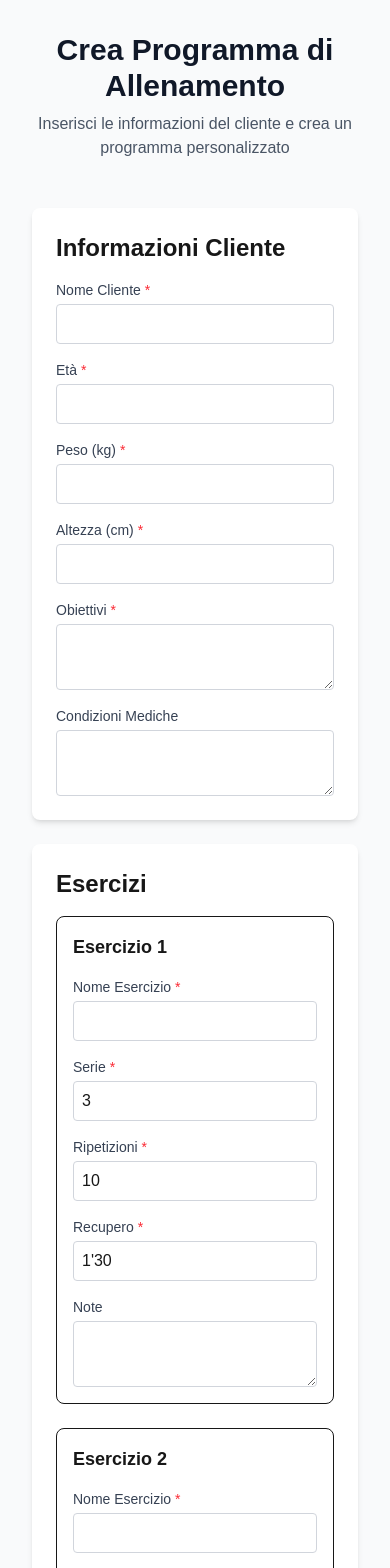
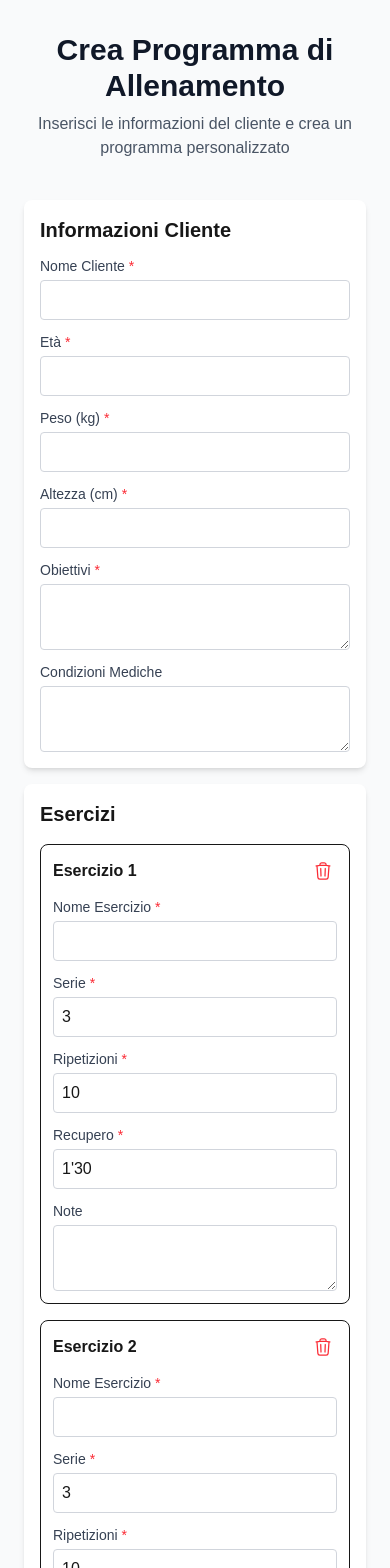
Before and after one commit to artscomi/fitpdf, a Next.js app: page /trainer in a window 390 px wide. Shown: the top 1568 px of the page. Built offline with nearby package versions, Linux system fonts and the light colour scheme.

Commit message:
feat: Add functionality to dynamically add and remove exercises in TrainerForm, improve layout and styling, and update PDF generation options for better performance.

```diff
--- a/src/app/components/TrainerForm.tsx
+++ b/src/app/components/TrainerForm.tsx
@@ -40,6 +40,7 @@ export default function TrainerForm() {
       { name: "", sets: 3, reps: "10", rest: "1'30", notes: "" },
       { name: "", sets: 3, reps: "10", rest: "1'30", notes: "" },
       { name: "", sets: 3, reps: "10", rest: "1'30", notes: "" },
+      { name: "", sets: 3, reps: "10", rest: "1'30", notes: "" },
     ],
   });
 
@@ -63,6 +64,27 @@ export default function TrainerForm() {
       exercises: prev.exercises.map((exercise, i) =>
         i === index ? { ...exercise, [field]: value } : exercise
       ),
+    }));
+  };
+
+  const addExercise = () => {
+    setFormData((prev) => ({
+      ...prev,
+      exercises: [
+        ...prev.exercises,
+        { name: "", sets: 3, reps: "10", rest: "1'30", notes: "" },
+      ],
+    }));
+  };
+
+  const removeExercise = (index: number) => {
+    if (formData.exercises.length <= 1) {
+      alert("Deve esserci almeno un esercizio nel programma");
+      return;
+    }
+    setFormData((prev) => ({
+      ...prev,
+      exercises: prev.exercises.filter((_, i) => i !== index),
     }));
   };
 
@@ -105,14 +127,16 @@ export default function TrainerForm() {
   };
 
   return (
-    <div className="container mx-auto p-4">
-      <div className="grid grid-cols-1 lg:grid-cols-2 gap-8">
+    <div className="container mx-auto p-2 sm:p-4">
+      <div className="grid grid-cols-1 lg:grid-cols-2 gap-4 lg:gap-8">
         {/* Form Section */}
-        <div className="space-y-6">
-          <form onSubmit={handleSubmit} className="space-y-6">
-            <div className="bg-white p-6 rounded-lg shadow-md">
-              <h2 className="text-2xl font-bold mb-4">Informazioni Cliente</h2>
-              <div className="grid grid-cols-1 md:grid-cols-2 gap-4">
+        <div className="space-y-4 lg:space-y-6">
+          <form onSubmit={handleSubmit} className="space-y-4 lg:space-y-6">
+            <div className="bg-white p-4 sm:p-6 rounded-lg shadow-md">
+              <h2 className="text-xl sm:text-2xl font-bold mb-3 sm:mb-4">
+                Informazioni Cliente
+              </h2>
+              <div className="grid grid-cols-1 md:grid-cols-2 gap-3 sm:gap-4">
                 <TextInput
                   label="Nome Cliente"
                   name="clientName"
@@ -164,15 +188,41 @@ export default function TrainerForm() {
               </div>
             </div>
 
-            <div className="bg-white p-6 rounded-lg shadow-md">
-              <h2 className="text-2xl font-bold mb-4">Esercizi</h2>
-              <div className="space-y-6">
+            <div className="bg-white p-4 sm:p-6 rounded-lg shadow-md">
+              <h2 className="text-xl sm:text-2xl font-bold mb-4">Esercizi</h2>
+              <div className="space-y-4 lg:space-y-6">
                 {formData.exercises.map((exercise, index) => (
-                  <div key={index} className="border p-4 rounded-lg">
-                    <h3 className="text-lg font-semibold mb-4">
+                  <div
+                    key={index}
+                    className="border p-3 sm:p-4 rounded-lg relative"
+                  >
+                    <div className="flex justify-between items-center mb-3 sm:mb-4">
+                      <h3 className="text-base sm:text-lg font-semibold">
                         Esercizio {index + 1}
                       </h3>
-                    <div className="grid grid-cols-1 md:grid-cols-2 gap-4">
+                      <button
+                        type="button"
+                        onClick={() => removeExercise(index)}
+                        className="text-red-500 hover:text-red-700 transition-colors p-1 cursor-pointer"
+                        title="Rimuovi esercizio"
+                      >
+                        <svg
+                          xmlns="http://www.w3.org/2000/svg"
+                          fill="none"
+                          viewBox="0 0 24 24"
+                          strokeWidth={1.5}
+                          stroke="currentColor"
+                          className="w-5 h-5"
+                        >
+                          <path
+                            strokeLinecap="round"
+                            strokeLinejoin="round"
+                            d="M14.74 9l-.346 9m-4.788 0L9.26 9m9.968-3.21c.342.052.682.107 1.022.166m-1.022-.165L18.16 19.673a2.25 2.25 0 01-2.244 2.077H8.084a2.25 2.25 0 01-2.244-2.077L4.772 5.79m14.456 0a48.108 48.108 0 00-3.478-.397m-12 .562c.34-.059.68-.114 1.022-.165m0 0a48.11 48.11 0 013.478-.397m7.5 0v-.916c0-1.18-.91-2.164-2.09-2.201a51.964 51.964 0 00-3.32 0c-1.18.037-2.09 1.022-2.09 2.201v.916m7.5 0a48.667 48.667 0 00-7.5 0"
+                          />
+                        </svg>
+                      </button>
+                    </div>
+                    <div className="grid grid-cols-1 md:grid-cols-2 gap-3 sm:gap-4">
                       <TextInput
                         label="Nome Esercizio"
                         value={exercise.name}
@@ -222,14 +272,22 @@ export default function TrainerForm() {
                     </div>
                   </div>
                 ))}
+                <div className="flex justify-end">
+                  <button
+                    type="button"
+                    onClick={addExercise}
+                    className="bg-[#7159b5] text-white px-4 py-2 rounded-lg text-sm hover:bg-[#5a4a8f] transition-colors border-2 border-dashed border-[#7159b5] hover:border-[#5a4a8f] cursor-pointer"
+                  >
+                    + Aggiungi Esercizio
+                  </button>
+                </div>
               </div>
             </div>
 
-            <div className="flex justify-end">
             <button
               type="submit"
               disabled={isGenerating}
-                className={`bg-[#7159b5] text-white px-6 py-2 rounded-lg transition-colors ${
+              className={`w-full bg-[#7159b5] text-white px-4 my-3 sm:px-6 py-3 rounded-lg transition-colors cursor-pointer text-sm sm:text-base ${
                 isGenerating
                   ? "opacity-50 cursor-not-allowed"
                   : "hover:bg-[#5a4a8f]"
@@ -237,16 +295,17 @@ export default function TrainerForm() {
             >
               {isGenerating ? "Generazione PDF..." : "Genera PDF"}
             </button>
-            </div>
           </form>
         </div>
 
         {/* Preview Section */}
         <div className="lg:sticky lg:top-4 lg:h-[calc(100vh-2rem)]">
-          <div className="bg-white p-4 rounded-lg shadow-md h-full">
-            <h2 className="text-2xl font-bold mb-4">Anteprima</h2>
+          <div className="bg-white p-2 sm:p-3 rounded-lg shadow-md h-full">
+            <h2 className="text-xl sm:text-2xl font-bold mb-2 sm:mb-3">
+              Anteprima
+            </h2>
             <div
-              className="overflow-y-auto h-[calc(100%-4rem)]"
+              className="overflow-y-auto h-[calc(100%-3rem)]"
               ref={previewRef}
               id="pdf-preview"
             >
--- a/src/app/components/WorkoutTemplate.tsx
+++ b/src/app/components/WorkoutTemplate.tsx
@@ -83,11 +83,11 @@ export default function WorkoutTemplate({
         <h2 className="section-title text-[1.5rem] font-semibold mb-5 pb-2 border-b-3 border-[#7159b5]">
           📋 Schema del Circuito
         </h2>
-        <div className="grid grid-cols-5 gap-3 mb-5">
+        <div className="flex flex-wrap gap-3 mb-5">
           {workoutProgram.exercises.map((exercise, index) => (
             <div
               key={index}
-              className="bg-[#f8f9fa] rounded-[10px] p-4 text-center border-2 border-[#e9ecef]"
+              className="bg-[#f8f9fa] rounded-[10px] p-4 text-center border-2 border-[#e9ecef] w-[100px]"
             >
               <div className="bg-[#7159b5] text-white w-[25px] h-[25px] rounded-full flex items-center justify-center font-semibold mx-auto mb-2">
                 {index + 1}
--- a/src/app/utils/pdfGenerator.ts
+++ b/src/app/utils/pdfGenerator.ts
@@ -1,8 +1,9 @@
-import html2pdf from "html2pdf.js";
-
 export const generatePDF = async (element: HTMLElement, filename: string) => {
   console.log("Starting PDF generation...");
   console.log("Element to convert:", element);
+
+  try {
+    const html2pdf = (await import("html2pdf.js")).default;
 
     const opt = {
       margin: 10,
@@ -23,7 +24,6 @@ export const generatePDF = async (element: HTMLElement, filename: string) => {
       pagebreak: { mode: ["avoid-all", "css", "legacy"] },
     };
 
-  try {
     console.log("Generating PDF with options:", opt);
     const pdf = html2pdf().set(opt);
     console.log("PDF object created");
```
Lines whose indentation alone changed are shown as unchanged.
